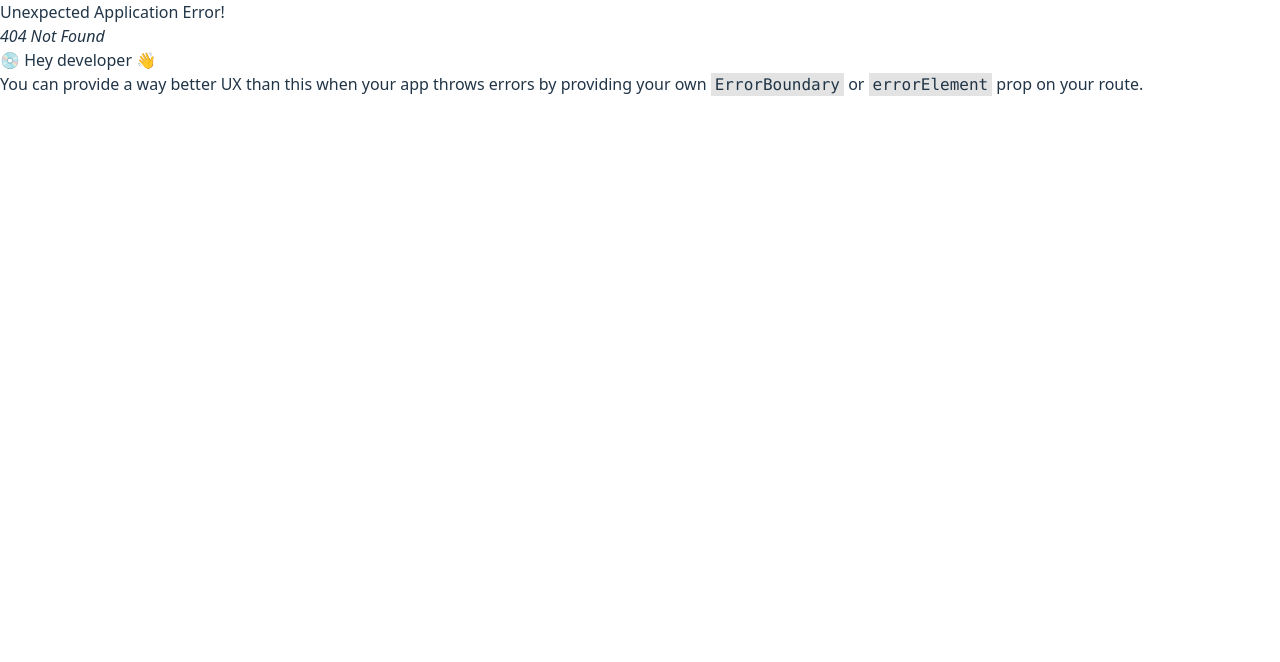
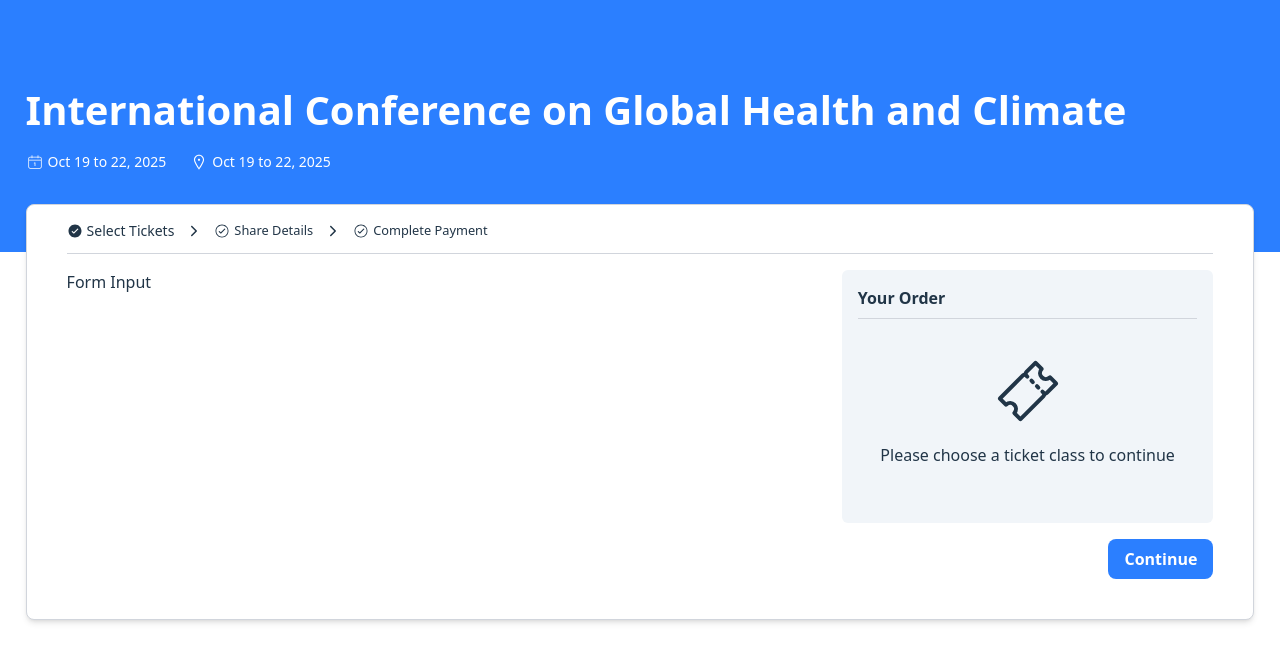
Before and after one commit to mehedy201/Tickets-Sales-With-Braintree-Payment, a React (Vite) app: page /attendees-info in a window 1280 px wide. Before the commit this address had no page. Shown: the top 662 px of the page. Built offline with nearby package versions, Linux system fonts and the light colour scheme.

Commit message:
Implement react lazy for website speed

```diff
--- a/src/main.jsx
+++ b/src/main.jsx
@@ -5,6 +5,7 @@ import './index.css'
 import TicketSaleLandingPage from './pages/TicketSaleLandingPage/TicketSaleLandingPage.jsx';
 import LoadingComponents from './Components/LoadingComponents.jsx';
 import TicketsComponents from './pages/TicketSaleLandingPage/TicketsComponts/TicketsComponents.jsx';
+const AttendeesInfoComponent = React.lazy(() => import('./pages/TicketSaleLandingPage/TicketsComponts/AttendeesInfoComponent.jsx'));
 
 
 let router = createBrowserRouter([
@@ -14,7 +15,11 @@ let router = createBrowserRouter([
     children: [
       {
         path: '/',
-        element: <Suspense fallback={<LoadingComponents/>}><TicketsComponents/></Suspense>
+        element: <TicketsComponents/>
+      },
+      {
+        path: '/attendees-info',
+        element: <Suspense fallback={<LoadingComponents/>}><AttendeesInfoComponent/></Suspense>
       },
     ]
   },
--- /dev/null
+++ b/src/pages/TicketSaleLandingPage/TicketsComponts/AttendeesInfoComponent.jsx
@@ -0,0 +1,26 @@
+import React from 'react';
+import OrderSummaryComponents from '../OrderSummaryComponents/OrderSummaryComponents';
+
+const AttendeesInfoComponent = () => {
+    return (
+        <form>
+            <div className='py-4 grid md:grid-cols-3 gap-4'>
+                {/* Attendees Info Collects_________________________________________________ */}
+                {/* ________________________________________________________________________ */}
+                <div className='cols md:col-span-2'>
+                    <p>Form Input</p>
+                </div>
+                {/* Tickets Order summary___________________________________________________ */}
+                {/* ________________________________________________________________________ */}
+                <div className='cols bg-slate-100 p-4 rounded-md'>
+                    <OrderSummaryComponents/>
+                </div>
+            </div>
+            <div className='flex justify-end'>
+                <button type='submit' className='bg-blue-500 hover:bg-blue-600 text-white font-bold py-2 px-4 rounded-lg cursor-pointer'>Continue</button>
+            </div>
+        </form>
+    );
+};
+
+export default AttendeesInfoComponent;
```
